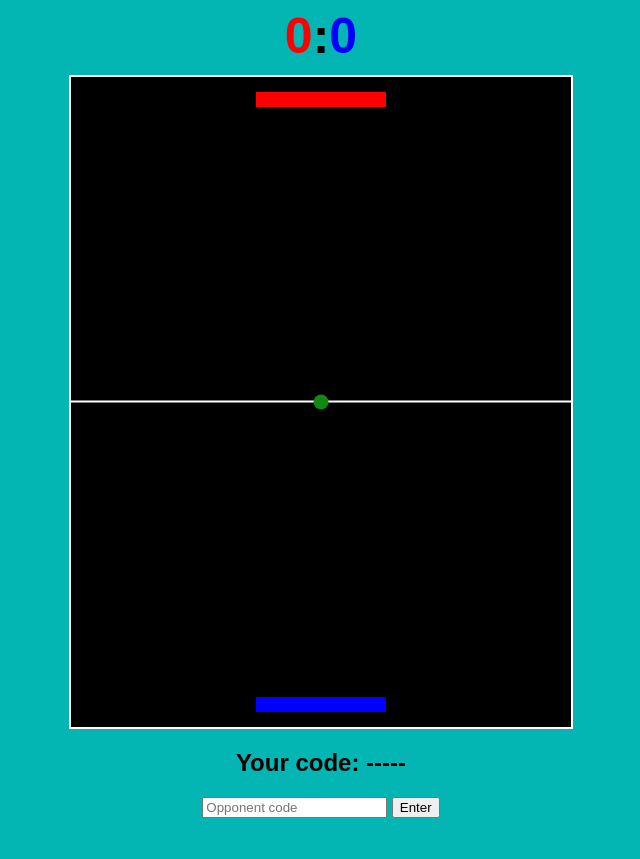
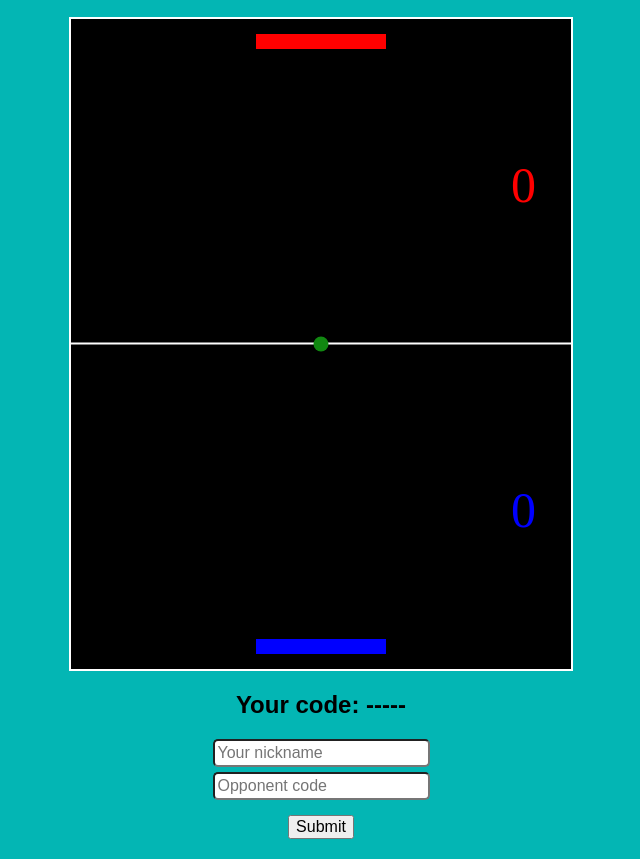
Before and after one commit to evrlast/PingPongClient, a plain HTML site: page index.html in a window 1280 px wide. Shown: the part 48-907 px from the top of the page, without its empty margins (319-959 px from the left). Before the commit the page ends 886 px from the top, so only its background shows below. Drawn offline with Linux system fonts and the light colour scheme.

Commit message:
Changed score position

```diff
--- a/assets/CSS/stylesheet.css
+++ b/assets/CSS/stylesheet.css
@@ -1,7 +1,7 @@
 body {
     margin: 0;
     padding: 0;
-    font-family: Arial;
+    font-family: Arial, sans-serif;
     background-color: #03B6B4;
 }
 
@@ -11,10 +11,17 @@ body {
     text-align: center;
 }
 
+.input-error {
+    background-color: #fce4e4;
+    border: 2px solid #cc0033;
+    outline: none;
+}
+
+
 #canvas {
     display: block;
     position: relative;
-    margin: 10px auto;
+    margin: 20px auto;
     background-color: black;
     border: 2px solid #FFF;
 }
@@ -40,6 +47,19 @@ body {
     margin-bottom: 20px;
 }
 
-#input {
-    /*text-transform:uppercase*/
+#nickname, #input {
+    font-size: 16px;
+    display: block;
+    margin: 5px auto;
+    padding: 3px 3px;
+    border-radius: 5px;
 }
+
+#button {
+    font-size: 16px;
+    margin-top: 10px;
+}
+
+#button:hover {
+    cursor: pointer;
+}
--- a/index.html
+++ b/index.html
@@ -4,18 +4,21 @@
     <meta charset="UTF-8">
     <title>Ping Pong</title>
     <link rel="stylesheet" href="./assets/CSS/stylesheet.css">
+    <link rel="shortcut icon" href="./assets/images/icon.png" type="image/png">
 </head>
 <body>
     <div class="header">
         <div class="title">Ping Pong</div>
     </div>
-    <div class="score"><span class="blue-score" id="blueScore">0</span>:<span class="red-score" id="redScore">0</span></div>
     <canvas id="canvas" width="500" height="650"></canvas>
 
     <div class="room">
         <h2 id="yourCode">Your code: -----</h2>
-        <input type="text" id="input" placeholder="Opponent code">
-        <button id="button">Enter</button>
+        <div class="input-fields">
+            <input type="text" id="nickname" placeholder="Your nickname">
+            <input type="text" id="input" placeholder="Opponent code">
+        </div>
+        <button id="button">Submit</button>
     </div>
 </body>
 <script type="application/javascript" src="./scripts/index.js"></script>
--- a/scripts/index.js
+++ b/scripts/index.js
@@ -1,8 +1,10 @@
-blueScore = document.getElementById('blueScore')
-redScore = document.getElementById('redScore')
 yourCode = document.getElementById('yourCode')
 button = document.getElementById('button')
 input = document.getElementById('input')
+nickname = document.getElementById('nickname')
+
+myScore = 0;
+opponentScore = 0;
 
 const socket = new WebSocket('ws://192.168.0.93:9595')
 
@@ -119,7 +121,7 @@ class Ball {
             } else {
                 socket.send(JSON.stringify({goal: '1'}));
 
-                blueScore.innerHTML++;
+                opponentScore++;
 
                 this.reset();
             }
@@ -165,6 +167,8 @@ ball = new Ball();
 function draw() {
     ctx.clearRect(0, 0, canvas.width, canvas.height);
 
+    ctx.font = "50px serif";
+
     ctx.beginPath();
 
     ctx.strokeStyle = '#FFF';
@@ -178,6 +182,11 @@ function draw() {
     topRacket.draw();
     ball.draw();
     bottomRacket.draw();
+
+    ctx.fillText(myScore, WIDTH - 60, HEIGHT / 4 * 3 + 20);
+
+    ctx.fillStyle = '#F00';
+    ctx.fillText(opponentScore, WIDTH - 60, HEIGHT / 4 + 20);
 
     raf = window.requestAnimationFrame(draw);
 }
@@ -208,8 +217,8 @@ socket.addEventListener('message', function (event) {
 
     if (leave) {
         alert(leave);
-        redScore.innerHTML = '0';
-        blueScore.innerHTML = '0';
+        myScore = 0;
+        opponentScore = 0;
         topRacket.reset();
         bottomRacket.reset();
         ball.reset();
@@ -236,7 +245,7 @@ socket.addEventListener('message', function (event) {
         topRacket.startPos = topRacket.x;
     }
     if (score) {
-        redScore.innerHTML = score;
+         myScore = score
     }
 });
 
@@ -248,8 +257,18 @@ input.addEventListener('input', function () {
     input.value = input.value.toUpperCase();
 })
 
+nickname.addEventListener('input', function () {
+    if (nickname.classList.contains('input-error'))     nickname.classList.remove('input-error')
+})
+
 button.addEventListener('click', function () {
     if (connected) {
-        socket.send(JSON.stringify({'code': input.value}));
+        if (nickname.value === '') {
+            nickname.classList.add('input-error')
+        }
+        else{
+            socket.send(JSON.stringify({'code': input.value, 'name': nickname.value}));
+        }
+
     }
 });
```
